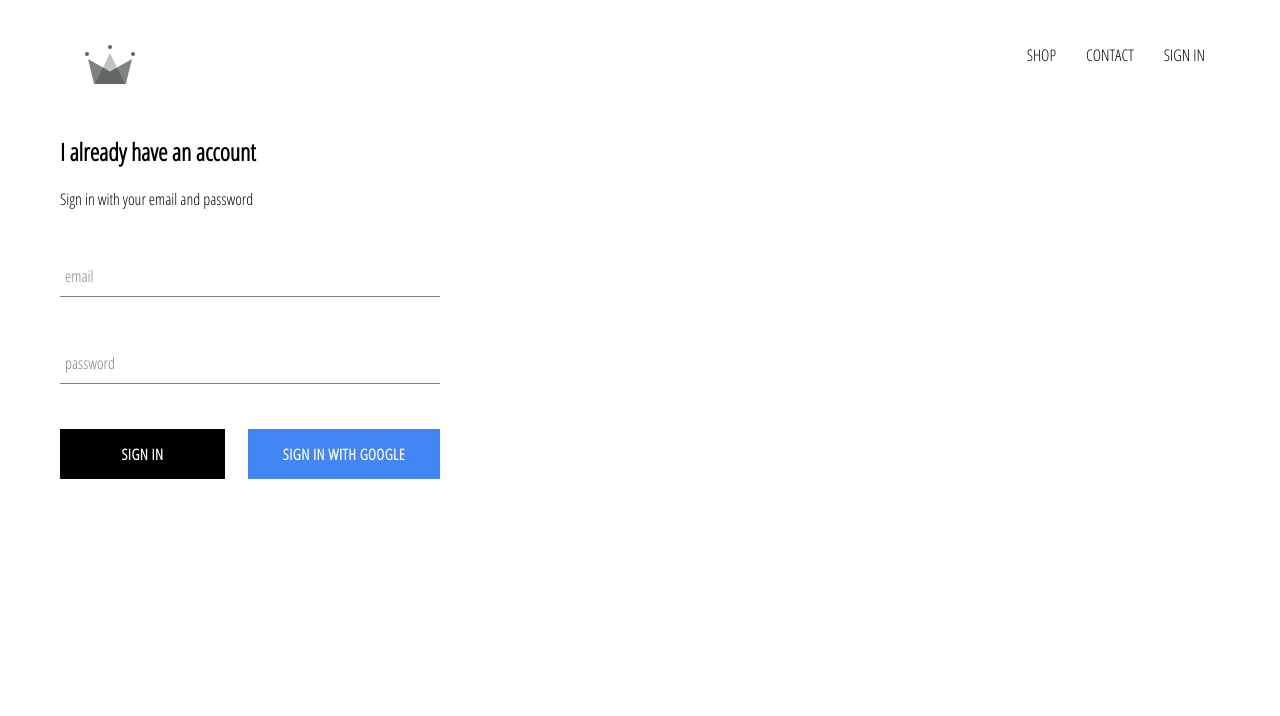
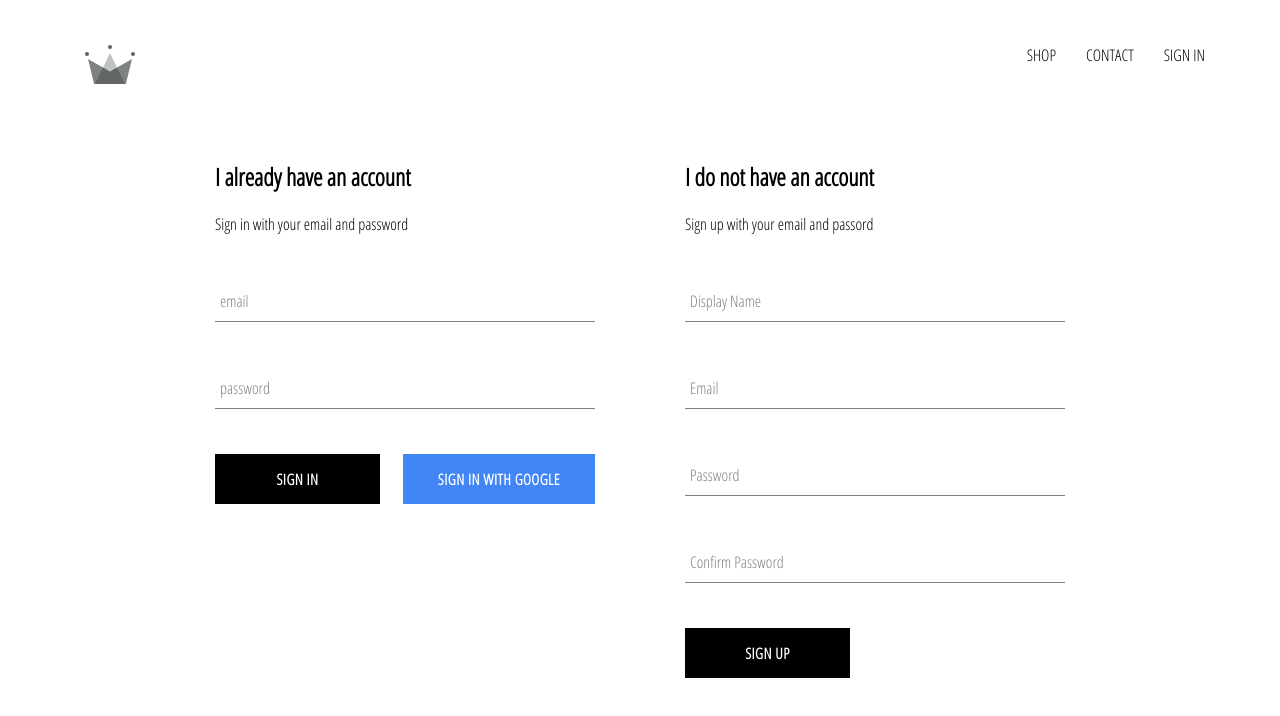
Before and after one commit to anamecia/crwn-clothing, a React (Create React App) app: page /signin in a window 1280 px wide. Shown: the top 716 px of the page. Built offline with nearby package versions, Linux system fonts and the light colour scheme; no server answers.

Commit message:
finish sign in handleSubmit method

```diff
--- a/src/App.js
+++ b/src/App.js
@@ -6,27 +6,44 @@ import ShopPage from "./pages/shop/shop.component";
 import Header from "./components/header/header.component";
 import SignInAndSignUpPage from "./pages/sign-in-and-sign-up/sign-in-and-sign-up.component";
 
-import { auth } from "./firebase/firebase.utils";
+import { auth, createUserProfileDocument } from "./firebase/firebase.utils";
 
 class App extends Component {
   state = {
     currentUser: null,
   };
 
-  unsubscribeFromAuth = null
+  unsubscribeFromAuth = null;
 
   componentDidMount = () => {
-    this.unsubscribeFromAuth = auth.onAuthStateChanged((user) => this.setState({ currentUser: user }));
+    this.unsubscribeFromAuth = auth.onAuthStateChanged(async (userAuth) => {
+      if (userAuth) {
+        const userRef = await createUserProfileDocument(userAuth);
+
+        userRef.onSnapshot((snapShot) => {
+          this.setState({
+            currentUser: {
+              id: snapShot.id,
+              ...snapShot.data(),
+            },
+          });
+        });
+      } else {
+        this.setState({
+          currentUser: userAuth,
+        });
+      }
+    });
   };
 
   componentWillUnmount = () => {
-    this.unsubscribeFromAuth()
-  }
+    this.unsubscribeFromAuth();
+  };
 
   render() {
     return (
       <div>
-        <Header currentUser={this.state.currentUser}/>
+        <Header currentUser={this.state.currentUser} />
         <Switch>
           <Route exact path="/" component={HomePage} />
           <Route path="/shop" component={ShopPage} />
--- a/src/components/sign-in/sign-in.component.jsx
+++ b/src/components/sign-in/sign-in.component.jsx
@@ -3,7 +3,7 @@ import "./sign-in.styles.scss";
 import FormInput from "../form-input/form-input.component";
 import CustomButtom from "../custom-button/custom-button.component";
 
-import { signInWithGoogle } from '../../firebase/firebase.utils'
+import { auth, signInWithGoogle } from "../../firebase/firebase.utils";
 
 class SignIn extends Component {
   state = {
@@ -17,13 +17,21 @@ class SignIn extends Component {
     });
   };
 
-  handleSubmit = (e) => {
+  handleSubmit = async (e) => {
     e.preventDefault();
 
-    this.setState({
-      email: "",
-      password: "",
-    });
+    const { email, password } = this.state;
+
+    try {
+      await auth.signInWithEmailAndPassword(email, password);
+
+      this.setState({
+        email: "",
+        password: "",
+      });
+    } catch (error) {
+      console.log(error);
+    }
   };
 
   render() {
@@ -50,11 +58,12 @@ class SignIn extends Component {
             hanldeChange={this.handleChange}
           />
           <div className="buttons">
-            <CustomButtom type="submit" > Sign In </CustomButtom>
-            <CustomButtom onClick = {signInWithGoogle} isGoogleSignIn> Sign in with Google </CustomButtom>
+            <CustomButtom type="submit"> Sign In </CustomButtom>
+            <CustomButtom onClick={signInWithGoogle} isGoogleSignIn>
+              {" "}
+              Sign in with Google{" "}
+            </CustomButtom>
           </div>
-
-
         </form>
       </div>
     );
--- /dev/null
+++ b/src/components/sign-up/sign-up.compoenent.jsx
@@ -0,0 +1,97 @@
+import React, { Component } from "react";
+
+import FormInput from "../form-input/form-input.component";
+import CostumButton from "../custom-button/custom-button.component";
+
+import { auth, createUserProfileDocument } from "../../firebase/firebase.utils";
+
+import "./sign-up.styles.scss";
+
+class SignUp extends Component {
+  state = {
+    displayName: "",
+    email: "",
+    password: "",
+    confirmPassword: "",
+  };
+
+  handleSubmit = async (e) => {
+    e.preventDefault();
+
+    const { displayName, email, password, confirmPassword } = this.state;
+
+    if (password !== confirmPassword) {
+      alert("passwords don't match");
+      return;
+    }
+
+    try {
+      const { user } = auth.createUserWithEmailAndPassword(email, password);
+
+      await createUserProfileDocument(user, { displayName });
+
+      this.setState({
+        displayName: "",
+        email: "",
+        password: "",
+        confirmPassword: "",
+      });
+    } catch (error) {
+      console.error(error);
+    }
+  };
+
+  handleChange = (e) => {
+    this.setState({
+      [e.target.name]: e.target.value,
+    });
+  };
+
+  render() {
+    const { displayName, email, password, confirmPassword } = this.state;
+    return (
+      <div className="sign-up">
+        <h2 className="tile">I do not have an account</h2>
+        <span>Sign up with your email and passord</span>
+
+        <form className="sign-up-form" onSubmit={this.handleSubmit}>
+          <FormInput
+            type="text"
+            name="displayName"
+            value={displayName}
+            onChange={this.handleChange}
+            label="Display Name"
+            required
+          />
+          <FormInput
+            type="email"
+            name="email"
+            value={email}
+            onChange={this.handleChange}
+            label="Email"
+            required
+          />
+          <FormInput
+            type="password"
+            name="password"
+            value={password}
+            onChange={this.handleChange}
+            label="Password"
+            required
+          />
+          <FormInput
+            type="password"
+            name="confirmPassword"
+            value={confirmPassword}
+            onChange={this.handleChange}
+            label="Confirm Password"
+            required
+          />
+          <CostumButton type="submit">SIGN UP</CostumButton>
+        </form>
+      </div>
+    );
+  }
+}
+
+export default SignUp;
--- /dev/null
+++ b/src/components/sign-up/sign-up.styles.scss
@@ -0,0 +1,10 @@
+.sign-up {
+    width: 380px;
+    display: flex;
+    flex-direction: column;
+
+    .title {
+      margin: 10px 0;
+    }
+
+  }
--- a/src/firebase/firebase.utils.js
+++ b/src/firebase/firebase.utils.js
@@ -13,6 +13,31 @@ const config = {
   measurementId: "G-EY183XPP6N",
 };
 
+export const createUserProfileDocument = async (userAuth, addicinalData) => {
+  if (!userAuth) return;
+
+  const userRef = firestore.doc(`users/${userAuth.uid}`);
+
+  const snapShot = await userRef.get();
+
+  if (!snapShot.exists) {
+    const { displayName, email } = userAuth;
+    const createdAt = new Date();
+
+    try {
+      await userRef.set({
+        displayName,
+        email,
+        createdAt,
+        ...addicinalData,
+      });
+    } catch (error) {
+      console.log("error creating user", error.message);
+    }
+  }
+  return userRef;
+};
+
 firebase.initializeApp(config);
 
 export const auth = firebase.auth();
--- a/src/pages/sign-in-and-sign-up/sign-in-and-sign-up.component.jsx
+++ b/src/pages/sign-in-and-sign-up/sign-in-and-sign-up.component.jsx
@@ -1,11 +1,13 @@
 import React from 'react'
 import './sign-in-and-sign-up.styles.scss'
 import SignIn from '../../components/sign-in/sign-in.component'
+import SignUp from '../../components/sign-up/sign-up.compoenent'
 
 const SignInAndSignUpPage = () =>{
     return (
        <div className="sign-in-and-sign-up">
            <SignIn/>
+           <SignUp/>
        </div>
     )
 }
--- a/src/pages/sign-in-and-sign-up/sign-in-and-sign-up.styles.scss
+++ b/src/pages/sign-in-and-sign-up/sign-in-and-sign-up.styles.scss
@@ -0,0 +1,6 @@
+.sign-in-and-sign-up {
+    width: 850px;
+    display: flex;
+    justify-content: space-between;
+    margin: 50px auto
+}
```
